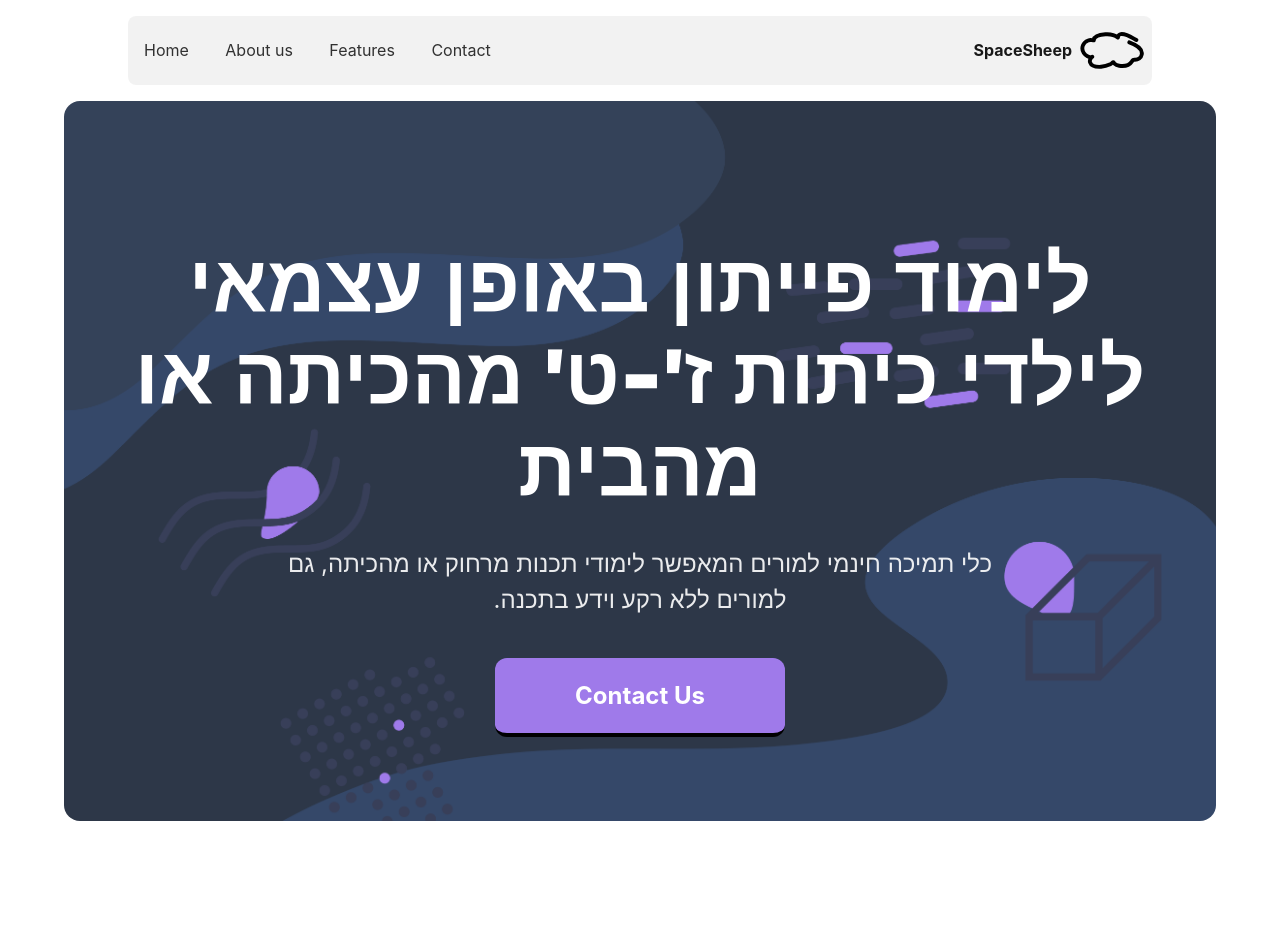
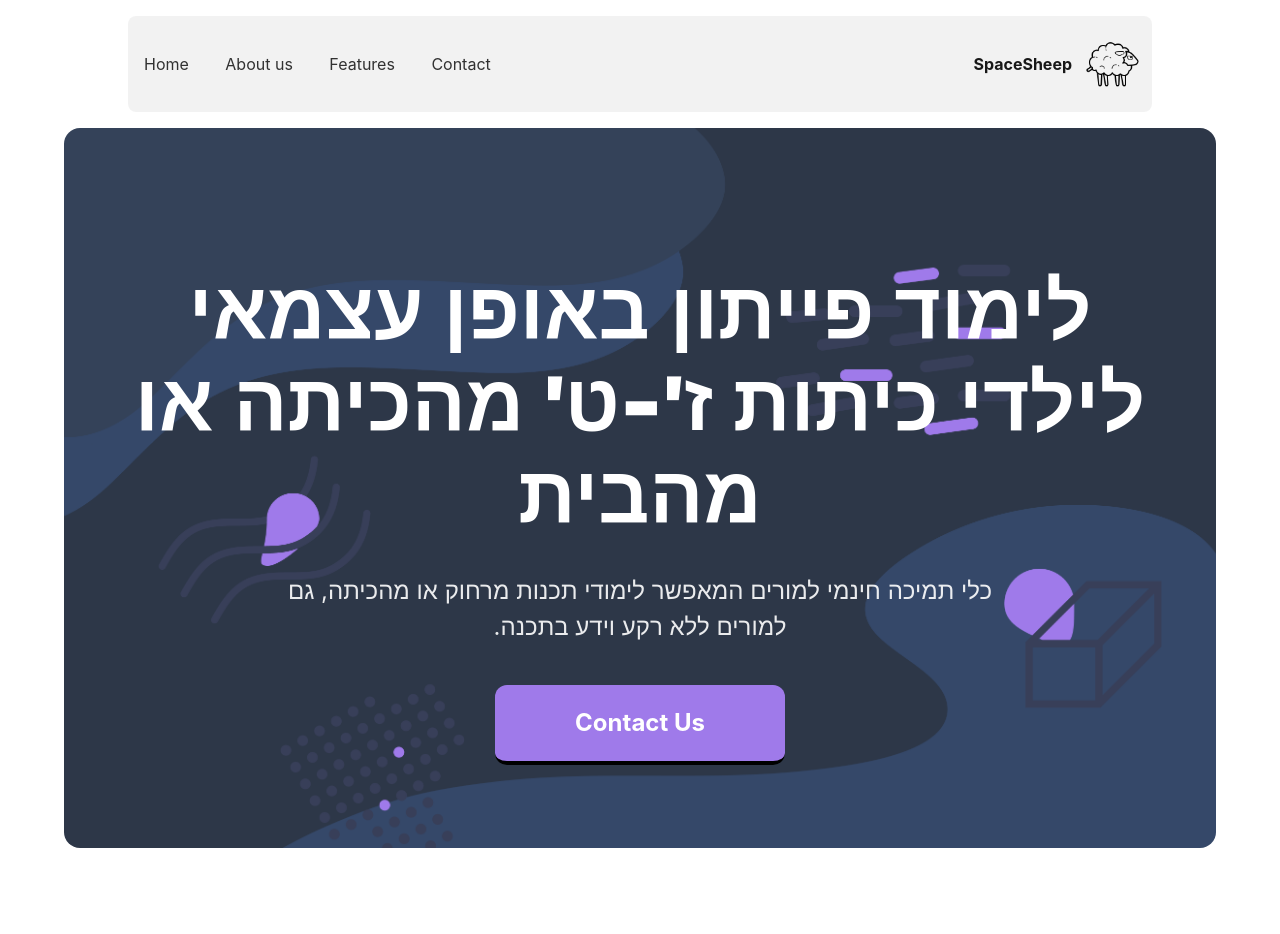
Before and after one commit to sheepsixteen/marketing, a Jekyll site: the page built from pages/index.html, in a window 1280 px wide. Shown: the top 934 px of the page. Built offline with Jekyll 4.4.1, drawn with Linux system fonts in a browser that asks for light colours; nearby versions of some CDN libraries.

Commit message:
Add favicon
Also fix some files

```diff
--- a/_includes/nav.html
+++ b/_includes/nav.html
@@ -3,22 +3,20 @@
     class="mw8 w-100 center mv3 w-80 flex justify-between items-center pv3 pr2 pl3 bg-black-05 br3"
   >
     <a class="flex items-center link black-90 db tc b mb0-ns w3" href="/">
-      <img src="/assets/images/logo.svg" alt="SpaceSheep logo" />
+      <img src="/assets/images/icon.png" alt="SpaceSheep logo" />
       <span class="mr2">
         SpaceSheep
       </span>
     </a>
 
     <div class="dn db-l links bg-bottom justify-around">
-      {% for p in site.data.nav %} {% if forloop.last == false %}
-      <a class="black-80 mr4 link underline-hover" href="{{ p.link }}">
-        {{ p.title }}
-      </a>
-      {% else %}
-      <a class="black-80 link underline-hover" href="{{ p.link }}">
-        {{ p.title }}
-      </a>
-      {% endif %} {% endfor %}
+      {% for p in site.data.nav %}
+        {% if forloop.last == false %}
+          <a class="black-80 mr4 link underline-hover" href="{{ p.link }}">{{ p.title }}</a>
+        {% else %}
+          <a class="black-80 link underline-hover" href="{{ p.link }}">{{ p.title }}</a>
+        {% endif %}
+      {% endfor %}
     </div>
 
     <a class="dn-l" id="open-menu" aria-haspopup="true" aria-expanded="false">
--- a/_layouts/default.html
+++ b/_layouts/default.html
@@ -5,11 +5,11 @@
     <meta name="viewport" content="width=device-width, initial-scale=1.0" />
     <title>{{ page.title }}</title>
 
-    <link
-      rel="stylesheet"
-      href="https://cdnjs.cloudflare.com/ajax/libs/tachyons/4.11.1/tachyons.min.css"
-    />
+    <link rel="preload" as="style" href="https://cdnjs.cloudflare.com/ajax/libs/tachyons/4.11.1/tachyons.min.css" />
+    <link rel="stylesheet" href="https://cdnjs.cloudflare.com/ajax/libs/tachyons/4.11.1/tachyons.min.css" />
     <link rel="stylesheet" href="{{ '/css/style.css' | relative_url }}">
+
+    <link rel="icon" type="image/png" href="{{ '/assets/images/icon.png' | relative_url }}" />
 
     {% seo %}
   </head>
```
Also changed, not shown: assets/images/icon.png (added).
